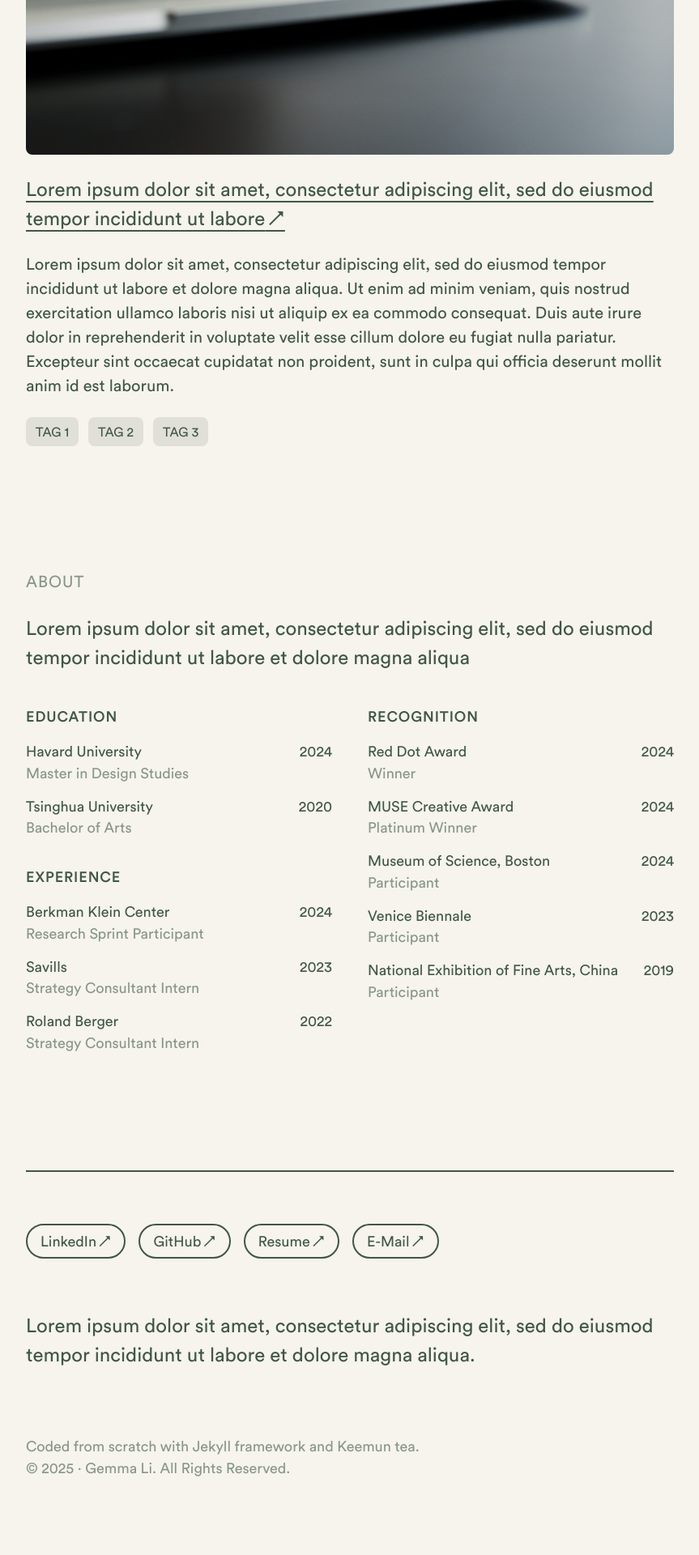
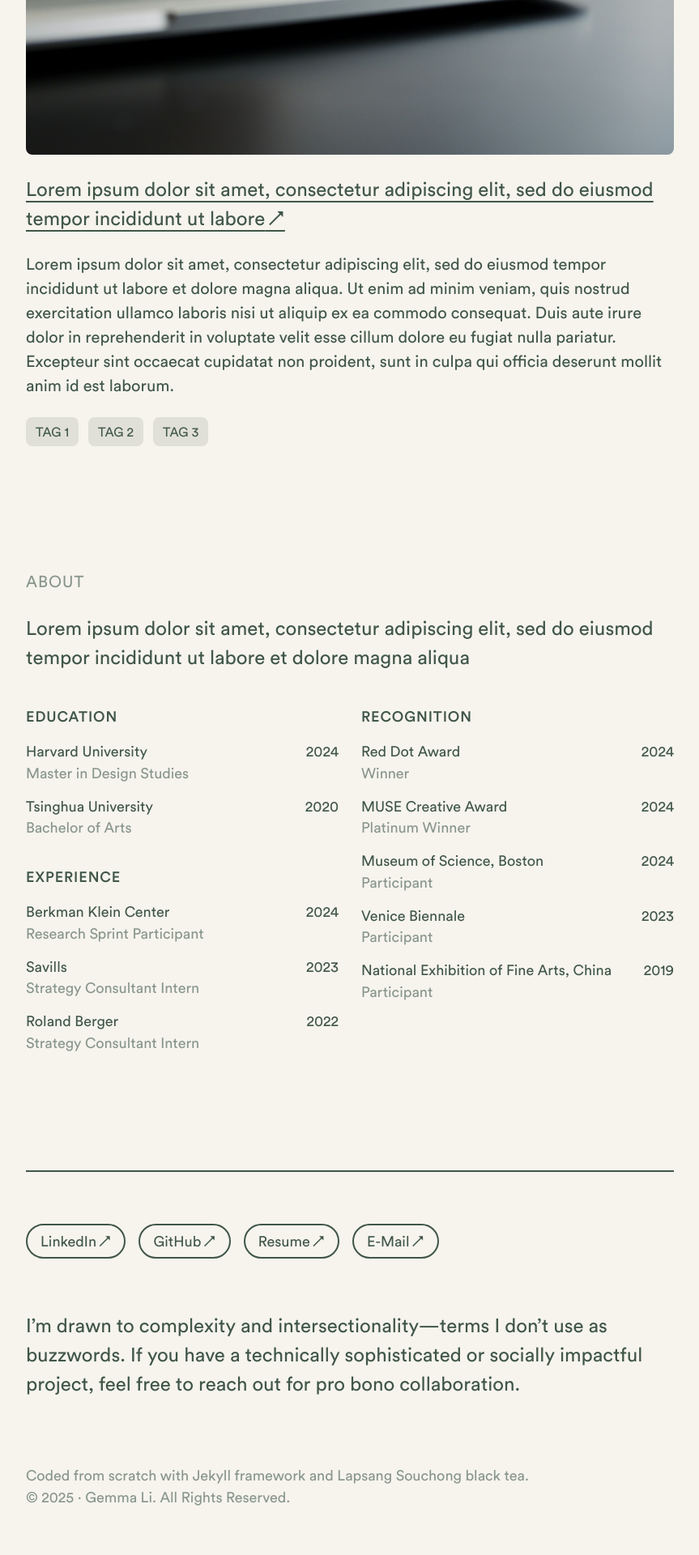
Before and after one commit to azurestocking/azurestocking.github.io, a Jekyll site: the page built from index.md, in a window 1280 px wide. Shown: the part 2098-4018 px from the top of the page at 81% size, without its empty margins (208-1071 px from the left). Built offline with Jekyll 4.4.1, drawn with Linux system fonts in a browser that asks for light colours; some web fonts are replaced; before the commit the page ends 3982 px from its top, so only the background shows below that.

Commit message:
Update footer

```diff
--- a/_layouts/default.html
+++ b/_layouts/default.html
@@ -32,10 +32,10 @@
             <a class="button" href="/">E-Mail ↗</a>
         </div>
         <div class="p-l" style="padding-bottom: 64px;">
-            Lorem ipsum dolor sit amet, consectetur adipiscing elit, sed do eiusmod tempor incididunt ut labore et dolore magna aliqua.
+            I’m drawn to complexity and intersectionality—terms I don’t use as buzzwords. If you have a technically sophisticated or socially impactful project, feel free to reach out for pro bono collaboration.
         </div>
         <p>
-            Coded from scratch with Jekyll framework and Keemun tea.<br>
+            Coded from scratch with Jekyll framework and Lapsang Souchong black tea.<br>
             © 2025 · Gemma Li. All Rights Reserved.
         </p>
     </footer>
--- a/index.md
+++ b/index.md
@@ -51,7 +51,7 @@ title: Index
                 <div class="list">
                     <div class="list-item">
                         <div class="list-item-1">
-                            <div>Havard University</div>
+                            <div>Harvard University</div>
                             <div>2024</div>
                         </div>
                         <div class="list-item-2">
@@ -161,8 +161,8 @@ title: Index
 <script>
     document.addEventListener("scroll", function() {
         const targetElements = [
-            { id: "project-1", color: "#DFE8E6" },
-            { id: "project-2", color: "#EBECFA" },
+            { id: "project-1", color: "#EBECFA" },
+            { id: "project-2", color: "#DFE8E6" },
             { id: "about", color: "var(--background)" }
         ];
 
--- a/styles.css
+++ b/styles.css
@@ -87,7 +87,6 @@
 .heading {
     font-size: 44px;
     line-height: 1.2em;
-    font-weight: 500;
     display: block;
     margin-block-start: 24px;
     margin-block-end: 24px;
@@ -379,7 +378,7 @@ hr {
 
 .col-1-3 {
     display: flex;
-    gap: 44px;
+    gap: 28px;
 }
 
 .col-1 {
@@ -392,7 +391,7 @@ hr {
 
 .col-2 {
     display: flex;
-    gap: 44px;
+    gap: 28px;
 }
 
 .list-container {
```
Also changed, not shown: project/opus.md (+1 -1 lines).
